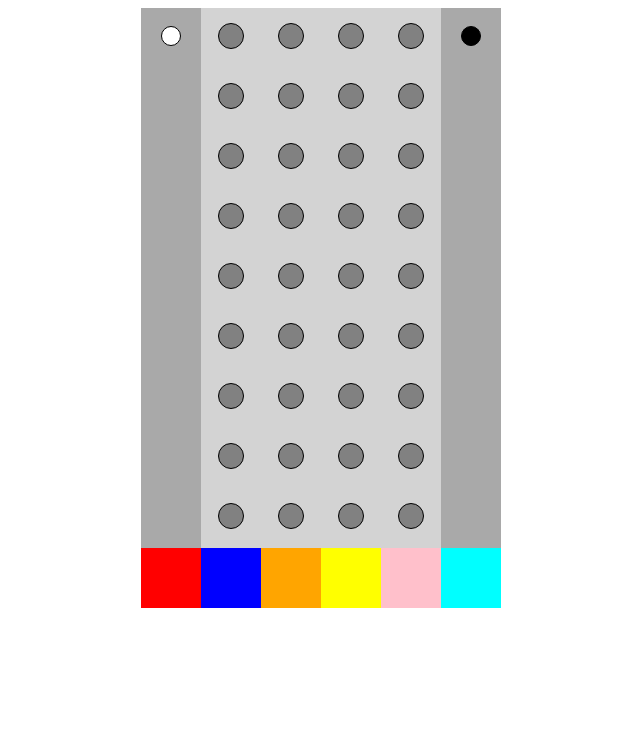
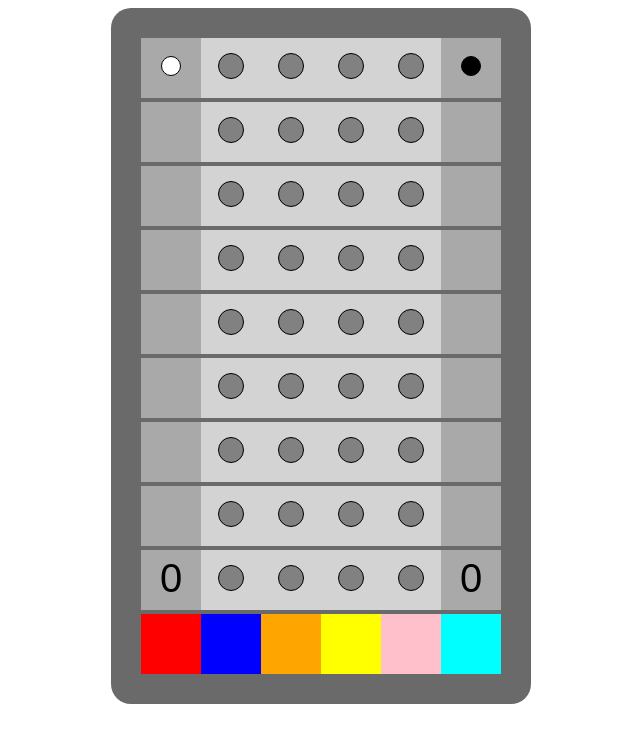
Before and after one commit to juan-db/mastermind, a plain HTML site: page index.html in a window 1280 px wide. Shown: the whole page, without its empty margins (319-959 px from the left). Drawn offline with Linux system fonts and the light colour scheme.

Commit message:
Add the ability to make guesses and display the amount of correct pins/colors

```diff
--- a/index.html
+++ b/index.html
@@ -5,7 +5,9 @@
 	<link rel="stylesheet" tpye="text/css" href="styles.css">
 </head>
 <body>
-	<div id="board">
+	<div id="board-container">
+		<div id="board">
+		</div>
 	</div>
 	<script src="mastermind.js"></script>
 </body>
--- a/mastermind.js
+++ b/mastermind.js
@@ -1,17 +1,31 @@
+// =============================================================================
+// ===== VARIABLES =============================================================
+// =============================================================================
+
+/**
+ *	All the available colors for the pegs.
+ */
+var PegColorsEnum = Object.freeze(["red", "blue", "orange", "yellow", "pink", "cyan", "purple"]);
+
 /* game setting variables */
 let sequenceLength = 4;
 let allowedGuesses = 8;
 
-
 /**
- *	All the available colors for the pegs.
+ * The player's previous guesses.
+ * Array of arrays of peg colors.
  */
-var PegColorsEnum = Object.freeze(["red", "blue", "orange", "yellow", "pink", "cyan", "purple"])
+let guesses = [];
 
 /**
  *	The final sequence to guess.
  */
 var winSequence = []
+
+
+// =============================================================================
+// ===== GAME LOGIC ============================================================
+// =============================================================================
 
 function generateRandomSequence(colors, sequenceLength) {
 	let output = [];
@@ -60,6 +74,29 @@ function correctColors(guess) {
 	return correct - correctPositions(guess);
 }
 
+function makeGuess(guess) {
+	guesses.push(guess);
+
+	let whitePinContainer = document.getElementById(`white-pin-container-guess-${guesses.length}`);
+	let correctColorsCount = correctColors(guess);
+	let correctColorsDisplay = createElement(document, "span", ["feedback-count-display"], "");
+	let correctColorsCountElement = document.createTextNode(correctColorsCount);
+	correctColorsDisplay.appendChild(correctColorsCountElement);
+	whitePinContainer.appendChild(correctColorsDisplay);
+
+	let blackPinContainer = document.getElementById(`black-pin-container-guess-${guesses.length}`);
+	let correctPositionsCount = correctPositions(guess);
+	let correctPositionsDisplay = createElement(document, "span", ["feedback-count-display"], "");
+	let correctPositionsCountElement = document.createTextNode(correctPositionsCount);
+	correctPositionsDisplay.appendChild(correctPositionsCountElement);
+	blackPinContainer.appendChild(correctPositionsDisplay);
+}
+
+
+// =============================================================================
+// ===== UTILITY FUNCTIONS =====================================================
+// =============================================================================
+
 /**
  * @param document	Document to use to create the element.
  * @param type		Type of element to create (e.g. div).
@@ -73,9 +110,16 @@ function createElement(document, type, classes, cssText) {
 	for (currentClass of classes) {
 		element.classList.add(currentClass);
 	}
-	element.style.cssText += cssText;
+	if (cssText.trim().length > 0) {
+		element.style.cssText += cssText;
+	}
 	return element;
 }
+
+
+// =============================================================================
+// ===== PAGE SETUP ============================================================
+// =============================================================================
 
 /* populate game board */
 {
@@ -100,9 +144,11 @@ function createElement(document, type, classes, cssText) {
 
 	for (let y = 2; y <= allowedGuesses + 1; ++y) {
 		let whitePinContainer = createElement(document, "div", ["feedback-pin-container"], `grid-row: ${y}; grid-column: 1;`);
+		whitePinContainer.id = `white-pin-container-guess-${allowedGuesses - (y - 2)}`;
 		boardElement.appendChild(whitePinContainer);
 
 		let blackPinContainer = createElement(document, "div", ["feedback-pin-container"], `grid-row: ${y}; grid-column: ${sequenceLength + 2};`);
+		blackPinContainer.id = `black-pin-container-guess-${allowedGuesses - (y - 2)}`;
 		boardElement.appendChild(blackPinContainer);
 	}
 
@@ -124,3 +170,4 @@ function createElement(document, type, classes, cssText) {
 }
 
 winSequence = generateRandomSequence(PegColorsEnum, 4);
+makeGuess(["yellow", "orange", "red", "blue"]);
--- a/styles.css
+++ b/styles.css
@@ -1,11 +1,30 @@
+#board-container {
+	display: inline-block;
+	background-color: #6a6a6a;
+	padding: 30px;
+	border-radius: 20px;
+}
+
 #board {
 	display: inline-grid;
+	grid-row-gap: 4px;
+	row-gap: 4px;
 }
 
 .feedback-pin-container {
 	background-color: darkgray;
 	margin: 0px;
 	padding: 0px;
+}
+
+.feedback-count-display {
+	display: inline-block;
+	text-align: center;
+	vertical-align: middle;
+	width: 80%;
+	height: 80%;
+	padding: 10%;
+	font-size: 250%;
 }
 
 .feedback-pin {
@@ -33,4 +52,5 @@
 
 body {
 	text-align: center;
+	font-family: arial;
 }
```
